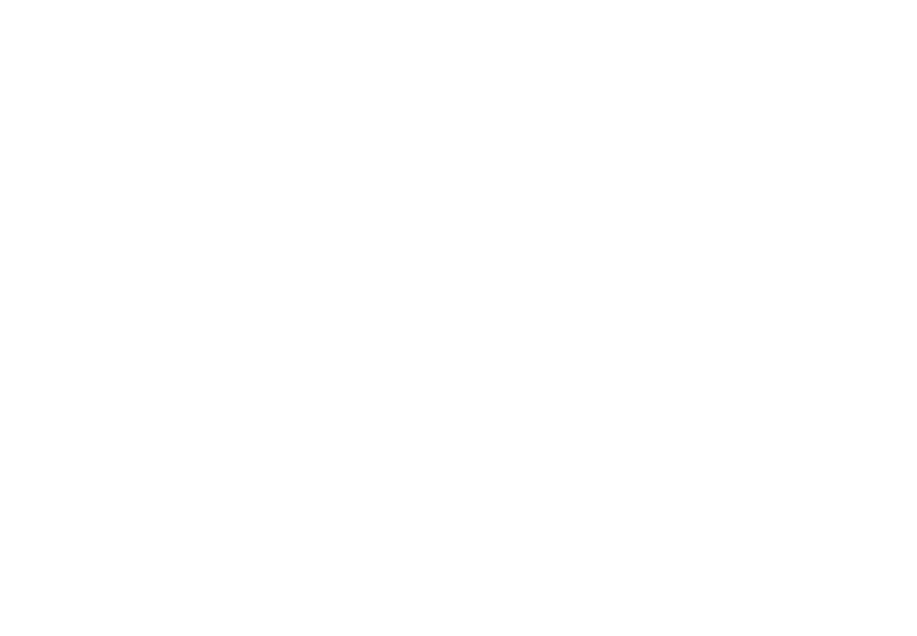
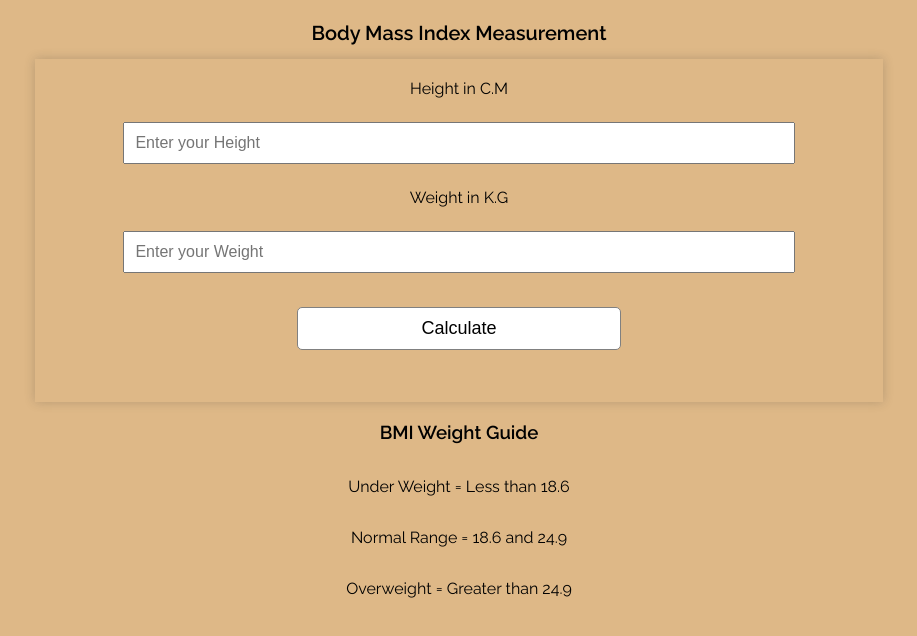
Before and after one commit to chdepz/Mini-Projects--Javascript, a plain HTML site: page BMI-Measurement/index.html in a window 1280 px wide. Shown: the whole page, without its empty margins (181-1098 px from the left). Drawn offline with Linux system fonts and the light colour scheme.

Commit message:
project commited

```diff
--- a/BMI-Measurement/index.html
+++ b/BMI-Measurement/index.html
@@ -4,8 +4,30 @@
     <meta charset="UTF-8">
     <meta name="viewport" content="width=device-width, initial-scale=1.0">
     <title>Body Mass Index Measurement</title>
+    <link rel="stylesheet" href="style.css">
 </head>
 <body>
+    <div id="main">
+       <h1>Body Mass Index Measurement</h1>
+       <div class="container">
+        <form action="">
+            <label for="height">Height in C.M</label> <br>
+            <input id="height" type="text" placeholder="Enter your Height"> <br>
+            <label for="weight">Weight in K.G</label><br>
+            <input type="text" placeholder="Enter your Weight" id="weight"> <br>
+            <button id="btn">Calculate</button>
+            <p id="results"></p>
+        </form>
+       </div>
 
+       <div id="weight-guide">
+        <h3>BMI Weight Guide</h3>
+        <p>Under Weight = Less than 18.6</p>
+        <p>Normal Range = 18.6 and 24.9</p>
+        <p>Overweight = Greater than 24.9</p>
+      </div>
+    </div>
+
+    <script src="script.js"></script>
 </body>
 </html>
--- a/BMI-Measurement/script.js
+++ b/BMI-Measurement/script.js
@@ -0,0 +1,25 @@
+const form = document.querySelector("form");
+const btn = document.querySelector("#btn");
+// console.log(btn)
+btn.addEventListener("click", (e) => {
+  e.preventDefault();
+  const height = parseInt(document.querySelector("#height").value);
+  const weight = parseInt(document.querySelector("#weight").value);
+  const results = document.querySelector("#results");
+
+  if (height === "" || height < 0 || isNaN(height)) {
+    results.innerHTML = `Please give a valid height ${height}`;
+  } else if (weight === "" || weight < 0 || isNaN(weight)) {
+    results.innerHTML = `Please give a valid weight ${weight}`;
+  } else {
+    const bmi = (weight / ((height * height) / 10000)).toFixed(2);
+
+    if (bmi < 18.6) {
+      results.innerHTML = `Result: <span>${bmi} 😒</span> Your BMI falls within the underweight range. Please seek Medical Attention`;
+    } else if (bmi > 18.6 && bmi <= 24.9) {
+      results.innerHTML = `Result: <span>${bmi} 😊</span> Your BMI falls within the under Healthy Weight range.`;
+    } else {
+      results.innerHTML = `Result: <span>${bmi} 😖</span> Your BMI falls within the under Over Weight range. Please seek Medical Attention. Your may have underlying health condition.`;
+    }
+  }
+});
--- a/BMI-Measurement/style.css
+++ b/BMI-Measurement/style.css
@@ -0,0 +1,73 @@
+@import url('https://fonts.googleapis.com/css2?family=Kanit:wght@300;400;500&family=Raleway:wght@400;500;600&display=swap');
+
+body{
+
+    font-family: "raleway", sans-serif;
+    background-color: burlywood;
+}
+
+#main{
+    width: 80%;
+
+    margin: 0 auto;
+    display: flex;
+    flex-direction: column;
+    justify-content: center;
+    /* align-items: center; */
+    /* border: 1px solid black; */
+}
+#main h1{
+    text-align: center;
+    font-size: 20px;
+}
+
+
+form{
+   width: 80%;
+   margin: 0 auto;
+    /* border: 1px solid black; */
+    padding: 20px 20px;
+    display: flex;
+    flex-direction: column;
+    justify-content: center;
+    align-items: center;
+    font-size: 16px;
+    box-shadow: 0px 0px 10px rgba(52, 52, 52, 0.23);
+
+}
+
+input[type=text]{
+  width: 80%;
+    padding: 10px;
+    margin: 5px 0px;
+    font-size: 16px;
+}
+form button{
+    width: 40%;
+    padding: 10px;
+    margin-top: 10px;
+    font-size: 18px;
+    border: 1px solid gray;
+    border-radius: 5px;
+    background-color: rgb(255, 255, 255);
+    color: rgb(0, 0, 0);
+}
+form button:hover{
+    background-color: black;
+    color: white;
+    transition: 0.5s;
+}
+form p{
+    text-align: center;
+    word-spacing: 1px;
+    line-height: 20px;
+}
+
+
+#weight-guide{
+    width: 80%;
+    margin: 0 auto;
+    display: flex;
+    flex-direction: column;
+    text-align: center;
+}
```
